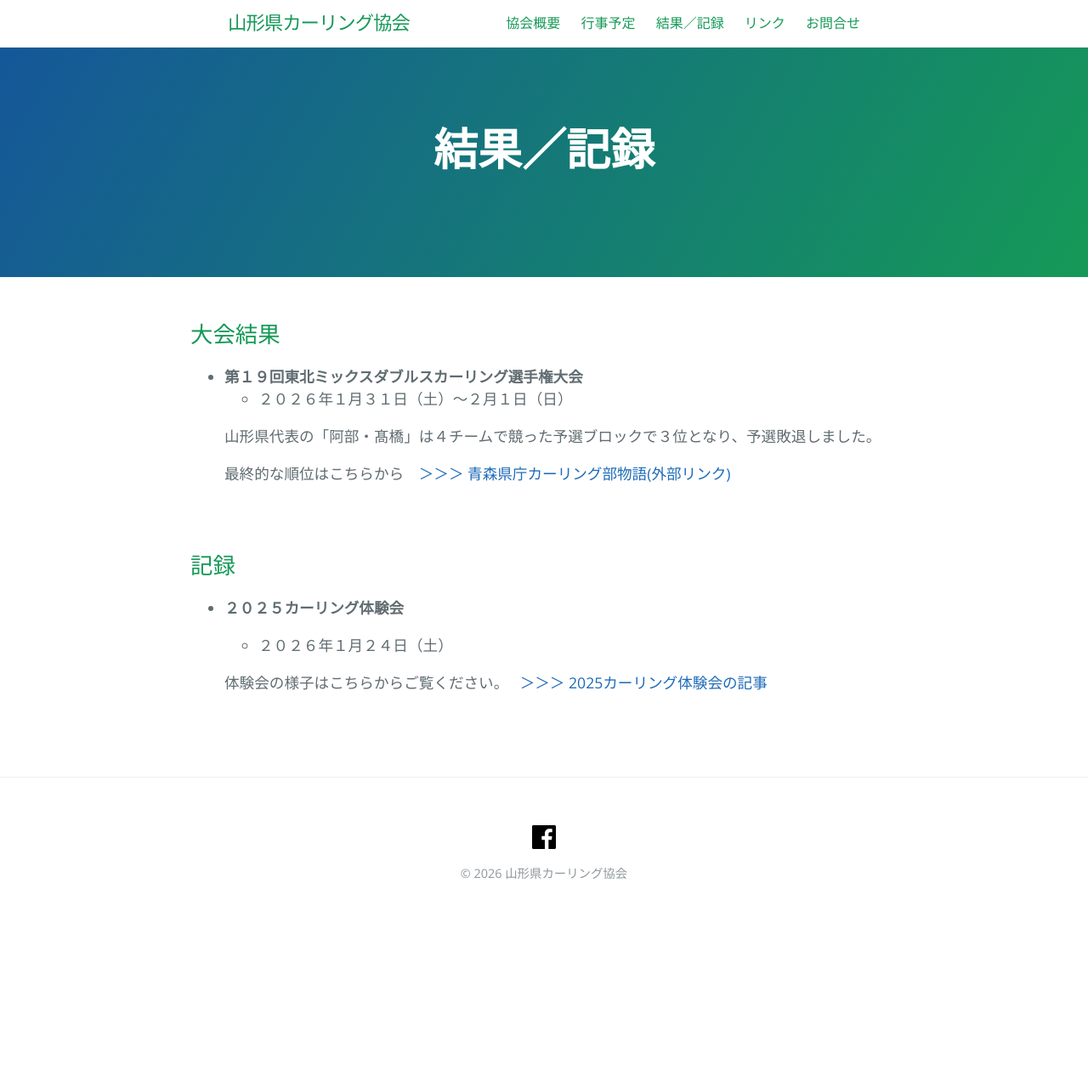
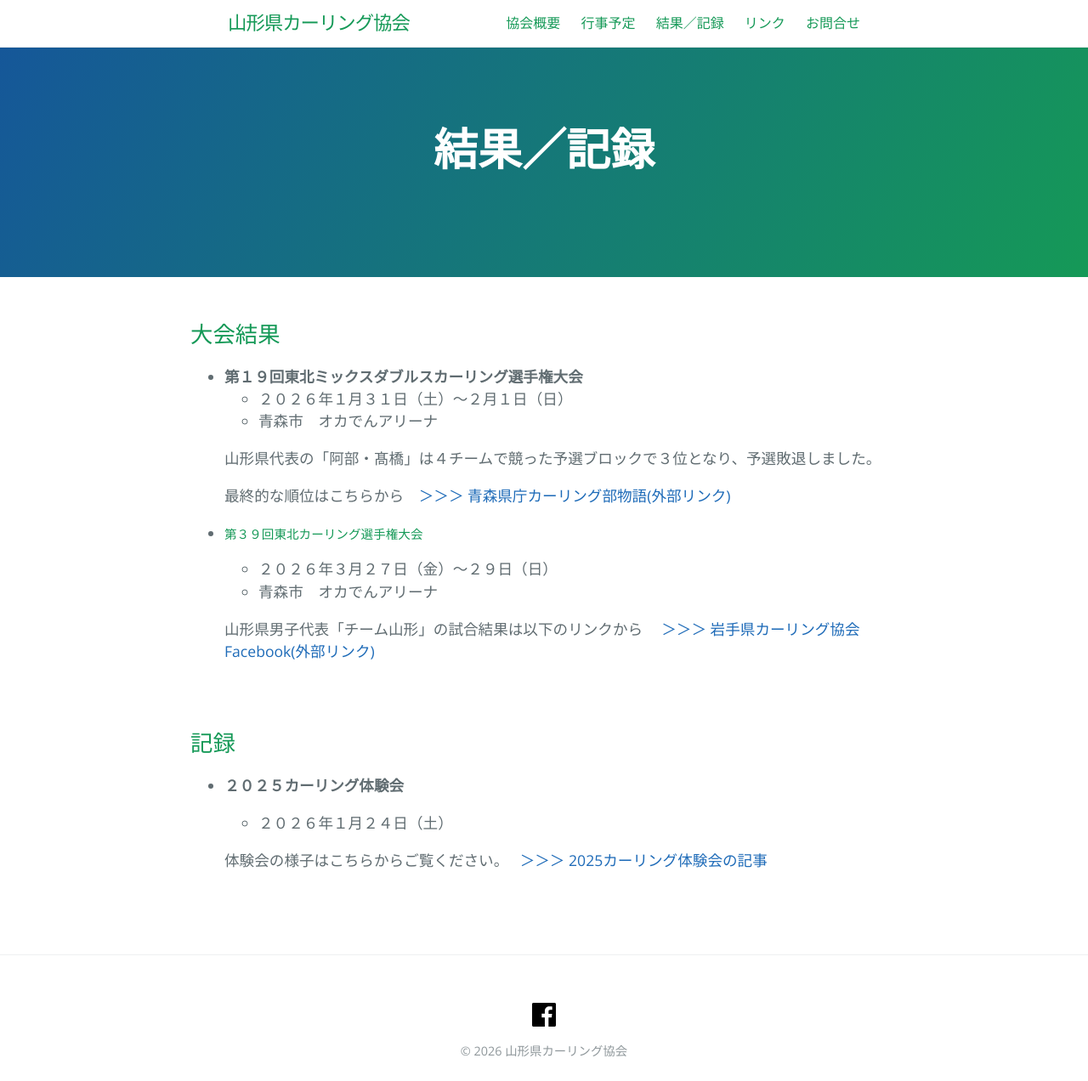
Before and after one commit to oleatech/yamagata-curling-assoc, a Jekyll site: the page built from 03_results.markdown, in a window 1280 px wide. Shown: the whole page at 85% size. Built offline with Jekyll 4.4.1, drawn with Linux system fonts in a browser that asks for light colours; before the commit the page ends 1062 px from its top, so only the background shows below that.

Commit message:
Update 03_results.markdown

```diff
--- a/03_results.markdown
+++ b/03_results.markdown
@@ -11,10 +11,19 @@ order: 30
 
 - **第１９回東北ミックスダブルスカーリング選手権大会**
   - ２０２６年１月３１日（土）〜２月１日（日）
+  - 青森市　オカでんアリーナ
 
   山形県代表の「阿部・髙橋」は４チームで競った予選ブロックで３位となり、予選敗退しました。
 
   最終的な順位はこちらから　[＞＞＞ 青森県庁カーリング部物語(外部リンク)](https://aomori-pref-cc.hatenablog.com/)
+
+- ##### 第３９回東北カーリング選手権大会
+
+  - ２０２６年３月２７日（金）～２９日（日）
+  - 青森市　オカでんアリーナ
+
+  山形県男子代表「チーム山形」の試合結果は以下のリンクから
+  　[＞＞＞ 岩手県カーリング協会Facebook(外部リンク)](https://www.facebook.com/groups/960089690774100/permalink/26432024526487266)
 
 <br>
 
```
